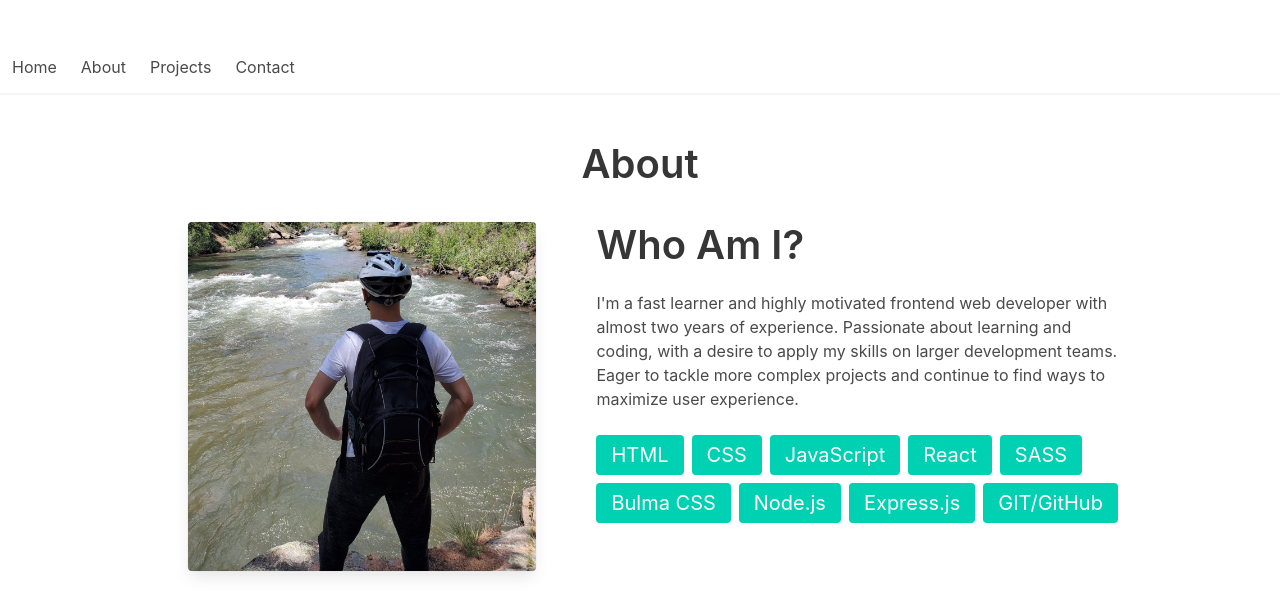
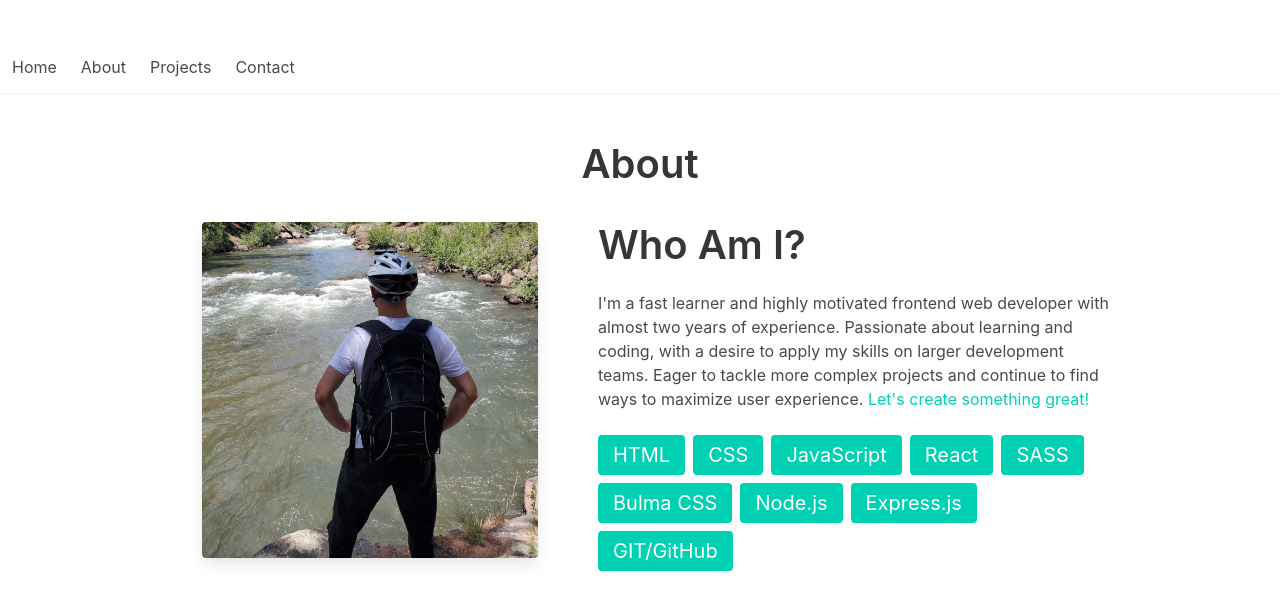
Before and after one commit to salymk/salym-portfolio, a React (Create React App) app: page / in a window 1280 px wide. Shown: the part 759-1374 px from the top of the page. Built offline with nearby package versions, Linux system fonts and the light colour scheme.

Commit message:
Added container class

```diff
--- a/src/sections/main-content/about/About.js
+++ b/src/sections/main-content/about/About.js
@@ -4,7 +4,8 @@ import Card from './Card'
 const About = () => {
   return (
     <section className="section">
-      <div className="columns is-mobile">
+      <div className="container">
+        <div className="columns">
           <div className="column">
             <h1 className="title has-text-centered is-2">About</h1>
             <div className="columns is-centered px-6 mt-4">
@@ -18,6 +19,8 @@ const About = () => {
                   Passionate about learning and coding, with a desire
                   to apply my skills on larger development teams. Eager to tackle more complex
                   projects and continue to find ways to maximize user experience.
+
+                  <a className="has-text-primary"> Let's create something great!</a>
                 </div>
 
                 <div className="tags">
@@ -36,6 +39,7 @@ const About = () => {
             </div>
           </div>
         </div>
+      </div>
     </section>
   )
 }
```
Lines whose indentation alone changed are shown as unchanged.
